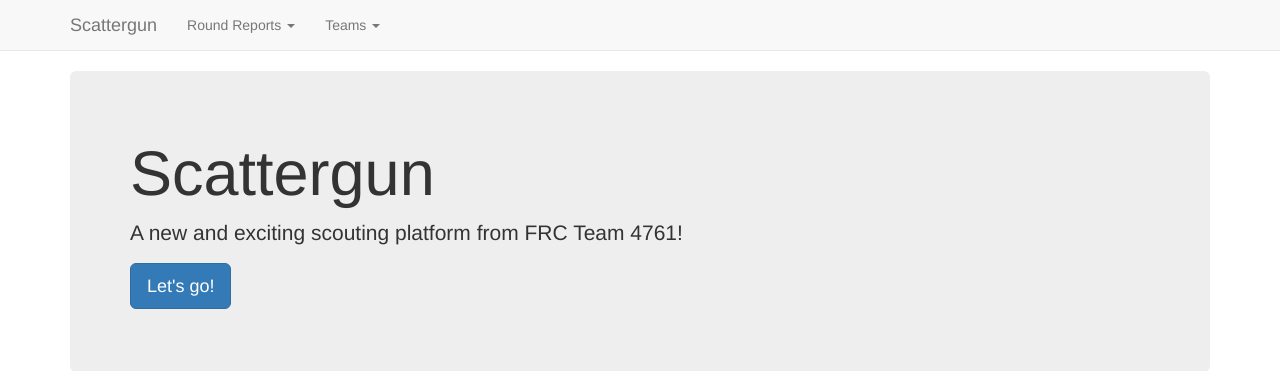
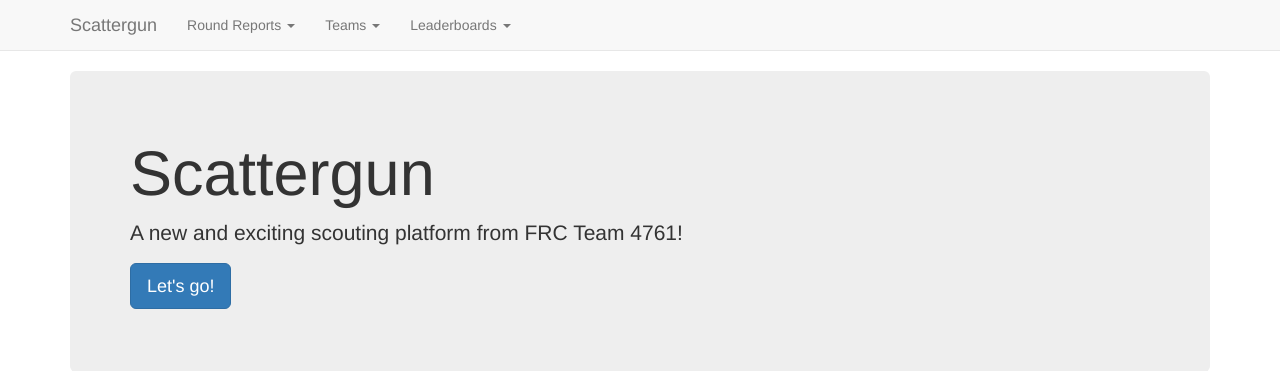
Before and after one commit to Team4761/Scattergun, a Django app: page /scattergun/ in a window 1280 px wide. Shown: the top 371 px of the page. Run offline with Django 3.2, Linux system fonts and the light colour scheme; some libraries are stand-ins or nearby versions.

Commit message:
Add link to avg score leaderboard to navbar

```diff
--- a/scattergun/scattergun_coreapp/templates/navbar.html
+++ b/scattergun/scattergun_coreapp/templates/navbar.html
@@ -19,6 +19,12 @@
                     <li><a href="{% url 'scattergun-team-list' %}">List of Teams</a></li>
                 </ul>
             </li>
+            <li class="dropdown">
+                <a href="#" class="dropdown-toggle" data-toggle="dropdown" role="button" aria-haspopup="true" aria-expanded="false">Leaderboards <span class="caret"></span></a>
+                <ul class="dropdown-menu">
+                    <li><a href="{% url 'scattergun-avg-score-leaderboard' %}">Average Alliance Score Leaderboard</a></li>
+                </ul>
+            </li>
         </ul>
         <ul class="nav navbar-nav navbar-right">
             {% if user.is_authenticated %}
```
